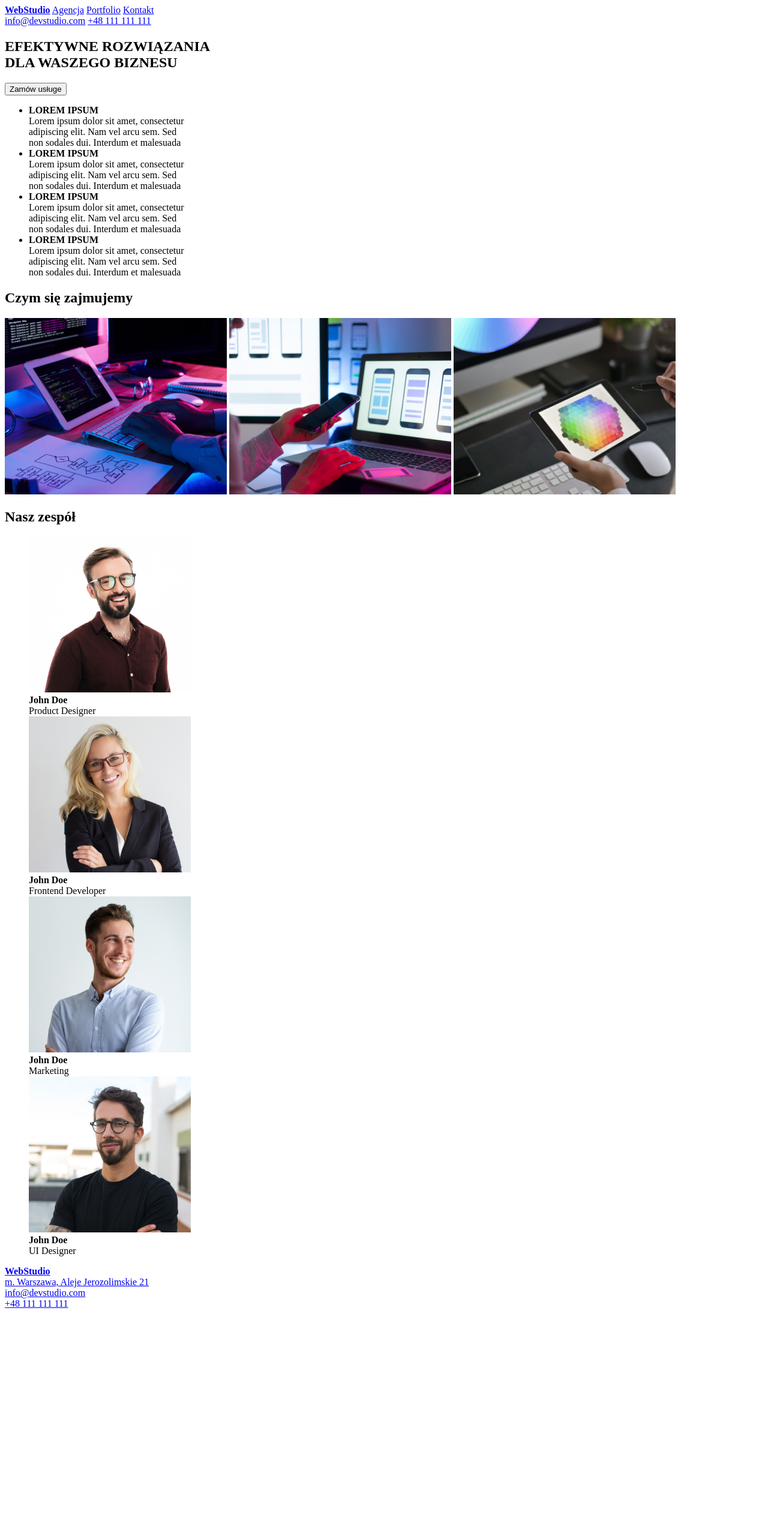
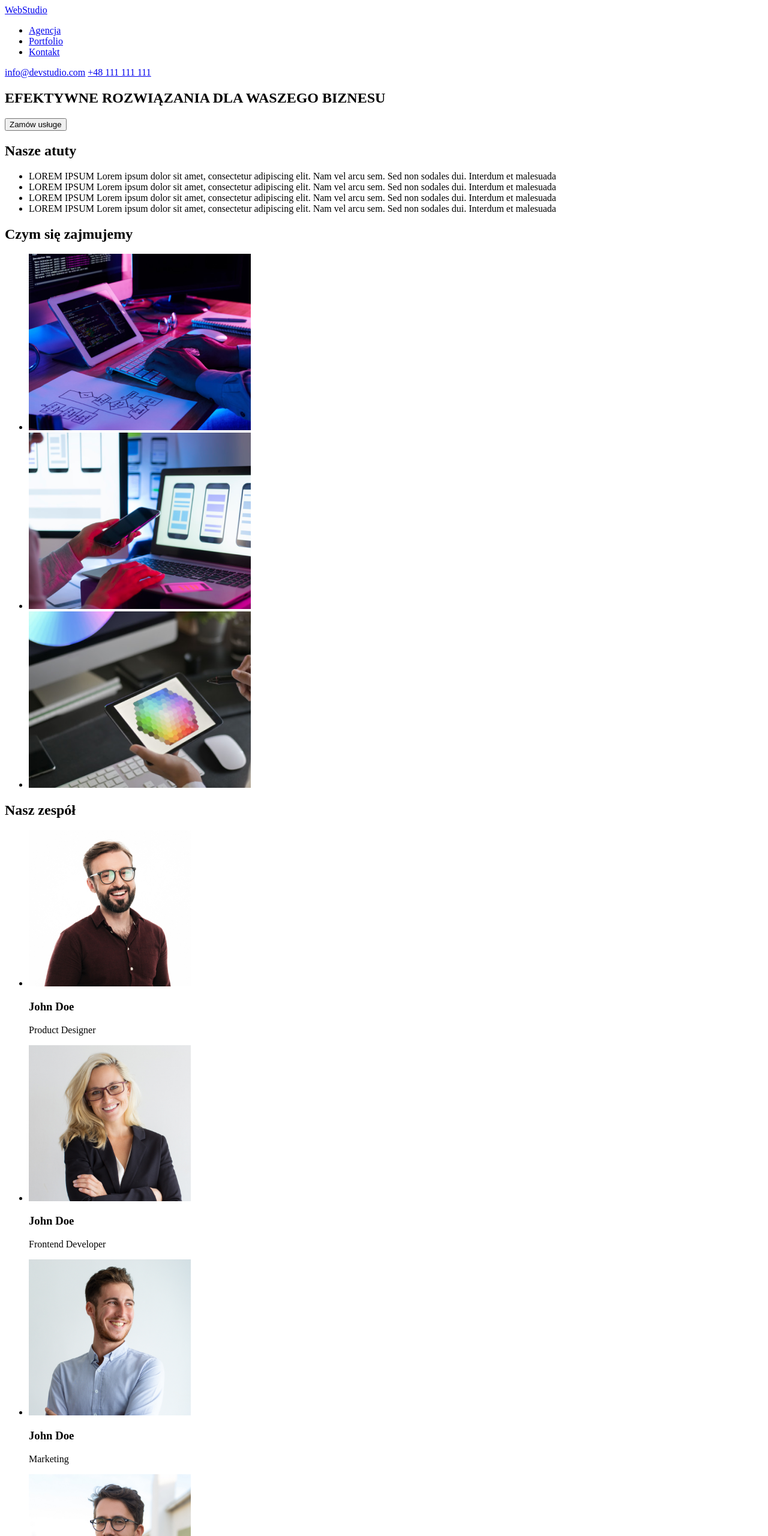
Before and after one commit to VasylDolishnii/goit-markup-hw-01, a plain HTML site: page index.html in a window 1280 px wide. Shown: the top 2560 px of the page at 60% size. Before the commit the page ends 2190 px from the top, so only its background shows below. Drawn offline with Linux system fonts and the light colour scheme.

Commit message:
add prittierrc, change img to jpg, nav tu ul, article to section, delete all 'br', changed figure to ul

```diff
--- a/index.html
+++ b/index.html
@@ -7,116 +7,79 @@
     </head>
     <body>
         <header>
-            <nav>
-                <a href="index.html"><b>Web</b><b>Studio</b></a>
-                <a href="#workers">Agencja</a>
-                <a href="#gallery">Portfolio</a>
-                <a href="#bottom">Kontakt</a>
-            </nav>
-            <a href="mailto:info@devstudio.com">info@devstudio.com</a>
-            <a href="tel:+48111111111">+48 111 111 111</a>
+            <a href="index.html"><span>Web</span><span>Studio</span></a>
+            <ul>
+                <li><a href="index.html">Agencja</a></li>
+                <li><a href="#">Portfolio</a></li>
+                <li><a href="#">Kontakt</a></li>
+            </ul>
+            <div>
+                <a href="mailto:info@devstudio.com">info@devstudio.com</a>
+                <a href="tel:+48111111111">+48 111 111 111</a>
+            </div>
         </header>
         <main>
-            <article>
+            <section>
                 <h1>
-                    EFEKTYWNE ROZWIĄZANIA<br />
+                    EFEKTYWNE ROZWIĄZANIA
                     DLA WASZEGO BIZNESU
                 </h1>
-                <button type="button" onclick="location.href='#'">
+                <button type="button">
                     Zamów usługe
                 </button>
-            </article>
+            </section>
 
-            <article id="gallery">
+            <section>
+                <h2>Nasze atuty</h2>
                 <ul>
                     <li>
-                        <b>LOREM IPSUM</b><br />Lorem ipsum dolor sit amet,
-                        consectetur<br />
-                        adipiscing elit. Nam vel arcu sem. Sed<br />
+                        LOREM IPSUM
+                        Lorem ipsum dolor sit amet, consectetur
+                        adipiscing elit. Nam vel arcu sem. Sed
                         non sodales dui. Interdum et malesuada
                     </li>
                     <li>
-                        <b>LOREM IPSUM</b><br />Lorem ipsum dolor sit amet,
-                        consectetur<br />
-                        adipiscing elit. Nam vel arcu sem. Sed<br />
+                        LOREM IPSUM
+                        Lorem ipsum dolor sit amet, consectetur
+                        adipiscing elit. Nam vel arcu sem. Sed
                         non sodales dui. Interdum et malesuada
                     </li>
                     <li>
-                        <b>LOREM IPSUM</b><br />Lorem ipsum dolor sit amet,
-                        consectetur<br />
-                        adipiscing elit. Nam vel arcu sem. Sed<br />
+                        LOREM IPSUM
+                        Lorem ipsum dolor sit amet, consectetur
+                        adipiscing elit. Nam vel arcu sem. Sed
                         non sodales dui. Interdum et malesuada
                     </li>
                     <li>
-                        <b>LOREM IPSUM</b><br />Lorem ipsum dolor sit amet,
-                        consectetur<br />
-                        adipiscing elit. Nam vel arcu sem. Sed<br />
+                        LOREM IPSUM
+                        Lorem ipsum dolor sit amet, consectetur
+                        adipiscing elit. Nam vel arcu sem. Sed
                         non sodales dui. Interdum et malesuada
                     </li>
                 </ul>
+            </section>
+            <section>
                 <h2>Czym się zajmujemy</h2>
-                <div>
-                    <img src="images/wht_w_d_1.png" />
-                    <img src="images/wht_w_d_2.png" />
-                    <img src="images/wht_w_d_3.png" />
-                </div>
-            </article>
-            <article id="workers">
+                <ul>
+                    <li><img src="images/wht_w_d_1.jpg" alt="Praca pszy komputerze"></li>
+                    <li><img src="images/wht_w_d_2.jpg" alt="Praca pszy Telefonie"></li>
+                    <li><img src="images/wht_w_d_3.jpg" alt="Praca pszy tablecie"></li>
+                </ul>
+            </section>
+            <section>
                 <h2>Nasz zespół</h2>
-                <figure>
-                    <div width="270" height="368">
-                        <img
-                            src="images/worker_1.jpg"
-                            alt="John Doe"
-                            width="270"
-                            height="260"
-                        />
-                        <figcaption>
-                            <b>John Doe</b><br />Product Designer
-                        </figcaption>
-                    </div>
-                    <div width="270" height="368">
-                        <img
-                            src="images/worker_2.jpg"
-                            alt="John Doe"
-                            width="270"
-                            height="260"
-                        />
-                        <figcaption>
-                            <b>John Doe</b><br />Frontend Developer
-                        </figcaption>
-                    </div>
-                    <div width="270" height="368">
-                        <img
-                            src="images/worker_3.jpg"
-                            alt="John Doe"
-                            width="270"
-                            height="260"
-                        />
-                        <figcaption><b>John Doe</b><br />Marketing</figcaption>
-                    </div>
-                    <div width="270" height="368">
-                        <img
-                            src="images/worker_4.jpg"
-                            alt="John Doe"
-                            width="270"
-                            height="260"
-                        />
-                        <figcaption>
-                            <b>John Doe</b><br />UI Designer
-                        </figcaption>
-                    </div>
-                </figure>
-            </article>
+                <ul>
+                    <li><img src="images/worker_1.jpg" alt="John Doe" width="270" height="260"><h3>John Doe</h3> <p>Product Designer</p></li>
+                    <li><img src="images/worker_2.jpg" alt="John Doe" width="270" height="260"><h3>John Doe</h3> <p>Frontend Developer</p></li>
+                    <li><img src="images/worker_3.jpg" alt="John Doe" width="270" height="260"><h3>John Doe</h3> <p>Marketing</p></li>
+                    <li><img src="images/worker_4.jpg" alt="John Doe" width="270" height="260"><h3>John Doe</h3> <p>UI Designer</p></li>
+                </ul>
+            </section>
         </main>
         <footer id="bottom">
-            <a href="index.html"><b>Web</b><b>Studio</b></a
-            ><br />
-            <a
-                href="https://www.google.com/maps/place/al.+Jerozolimskie+21,+00-508+Warszawa/@52.2305286,21.0160317,17z/data=!3m1!4b1!4m5!3m4!1s0x471eccf3e52bee23:0xc5163bc7ec8d4437!8m2!3d52.2305286!4d21.0160317"
-                >m. Warszawa, Aleje Jerozolimskie 21</a
-            ><br />
-            <a href="mailto:info@devstudio.com">info@devstudio.com</a><br />
+            <a href="index.html"><span>Web</span><span>Studio</span></a>
+            <a href="https://goo.gl/maps/nUJ5Fd3hbuF8FEqy5">m. Warszawa, Aleje Jerozolimskie 21<a>
+            <a href="mailto:info@devstudio.com">info@devstudio.com</a>
             <a href="tel:+48111111111">+48 111 111 111</a>
         </footer>
     </body>
```
Also changed, not shown: .prettierrc.json (added), about.html (added), images/WebStudio.jpg (renamed from images/WebStudio.png), images/wht_w_d_1.jpg (renamed from images/wht_w_d_1.png), images/wht_w_d_2.jpg (renamed from images/wht_w_d_2.png), images/wht_w_d_3.jpg (renamed from images/wht_w_d_3.png), 1 other file.
